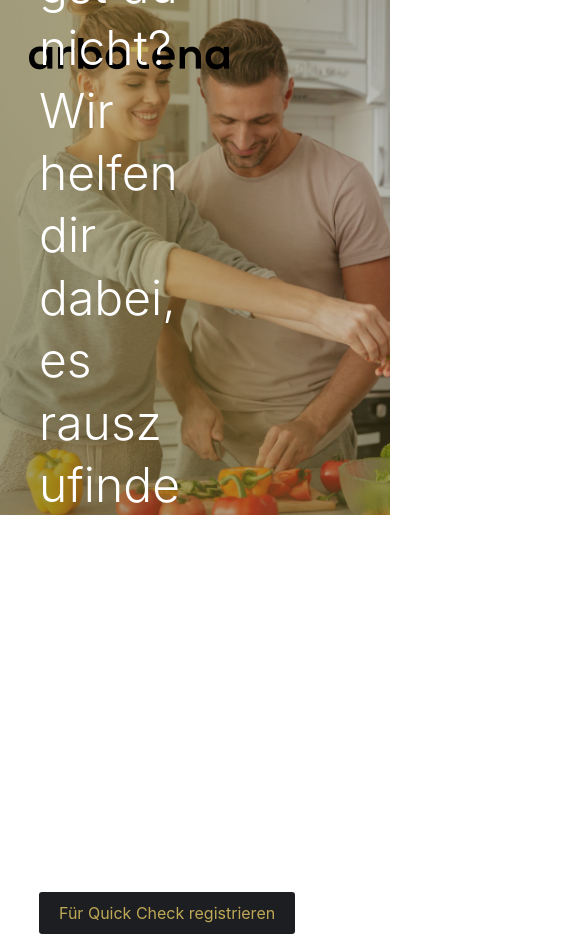
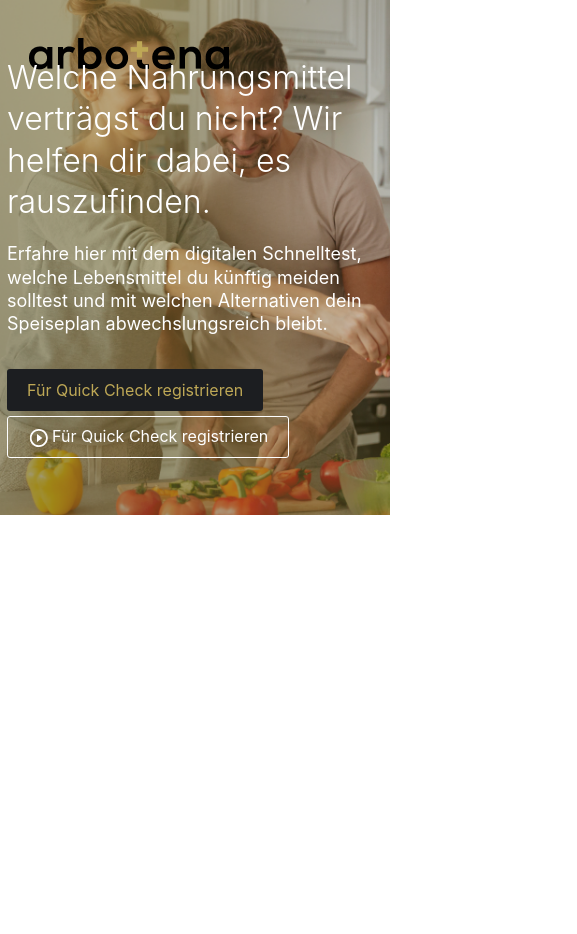
Before and after one commit to KanRMUTL/arbotena-react, a React (Create React App) app: page / in a window 390 px wide. Shown: the whole page, 577 px wide, since content can reach past the window. After the commit the page ends 844 px from the top, so only its background shows below. Built offline with nearby package versions, Linux system fonts and the light colour scheme.

Commit message:
Banner tablet

```diff
--- a/src/components/banner/Banner.js
+++ b/src/components/banner/Banner.js
@@ -28,7 +28,7 @@ export default function Banner() {
                     <p className="subtitle text-white">
                      {subtitle}
                     </p>
-                    <div className="flex sp-between">
+                    <div className="flex button-section">
                       <div>
                         <Button
                           label="Für Quick Check registrieren"
--- a/src/components/styles/BannerStyle.js
+++ b/src/components/styles/BannerStyle.js
@@ -20,6 +20,9 @@ export const Content = styled.div`
     position: absolute;
     display: flex;
     align-items: center;
+    ${media.smartphone} {
+      width: 100%;
+    }
 
     .innerContent{
       word-break: break-word;
@@ -30,6 +33,10 @@ export const Content = styled.div`
       ${media.tablet} {
         width: 145%;
       }
+      ${media.smartphone} {
+        padding: 1.8%;
+        width: 100%;
+      }
     }
 
     .title {
@@ -37,6 +44,9 @@ export const Content = styled.div`
       font-weight: 300;
       font-size: 48px;
       max-width: 516px;
+      ${media.smartphone} {
+        font-size: 32px;
+      }
     }
 
     .subtitle {
@@ -45,4 +55,14 @@ export const Content = styled.div`
       padding-top: 3%;
       padding-bottom: 3%;
     }
+    ${media.smartphone} {
+      .button-section {
+        display: flex;
+        flex-direction: column;
+      }
+
+      .button-section div {
+        padding-top: 1.5%;
+      }
+    }
  `;
```
